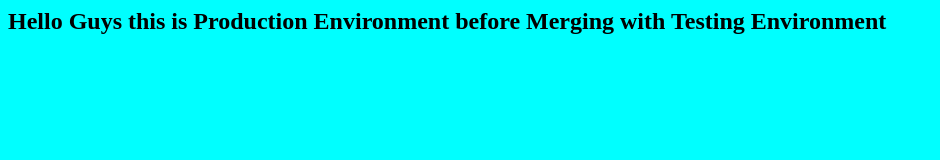
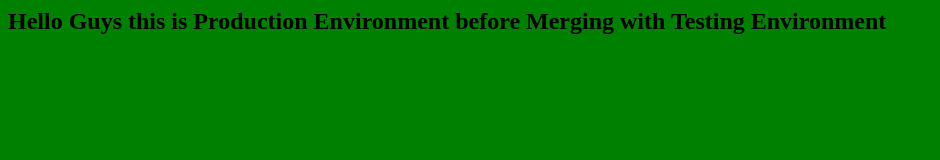
Before and after one commit to DevanshSoni/Task-1, a plain HTML site: page index.html in a window 1280 px wide. Shown: the whole page, without its empty margins (0-940 px from the left). Drawn offline with Linux system fonts and the light colour scheme.

Commit message:
Some changes in the testing environment

```diff
--- a/index.html
+++ b/index.html
@@ -4,7 +4,7 @@
 	Production Environment
 </title>
 </head>
-<body bgcolor="cyan">
+<body bgcolor="green">
 	<h2>Hello Guys this is Production Environment before Merging with Testing Environment</h2>
 </body>
 </html>
```
